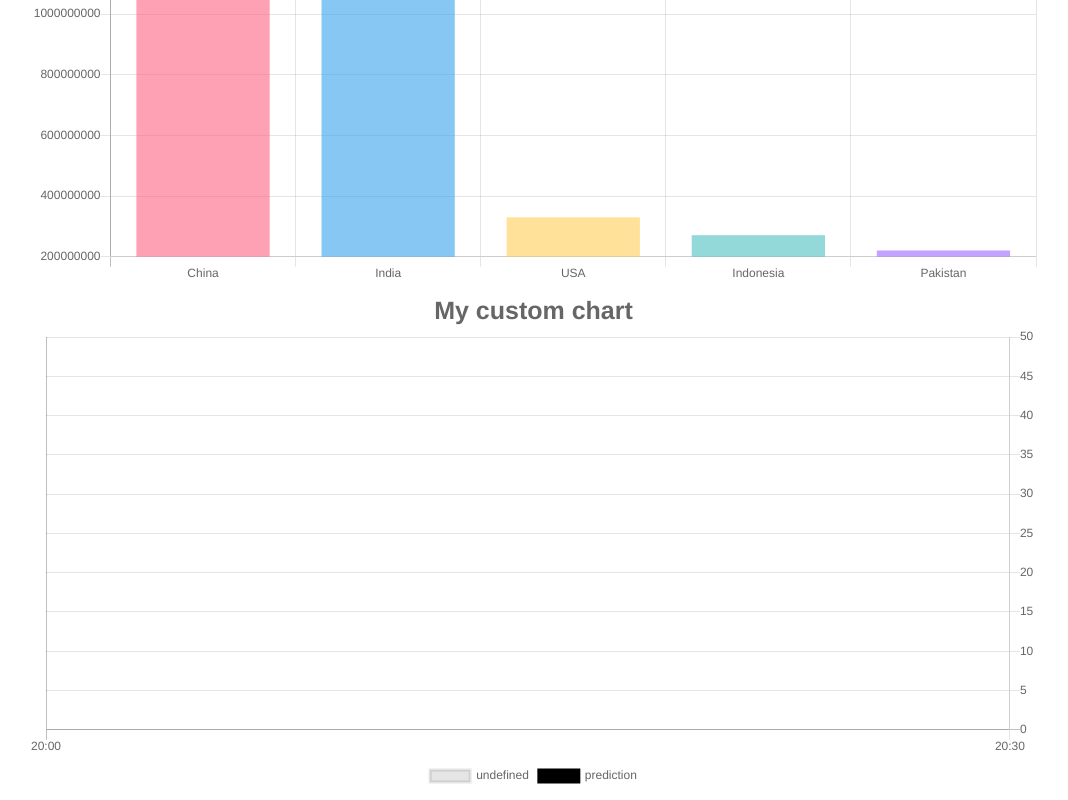
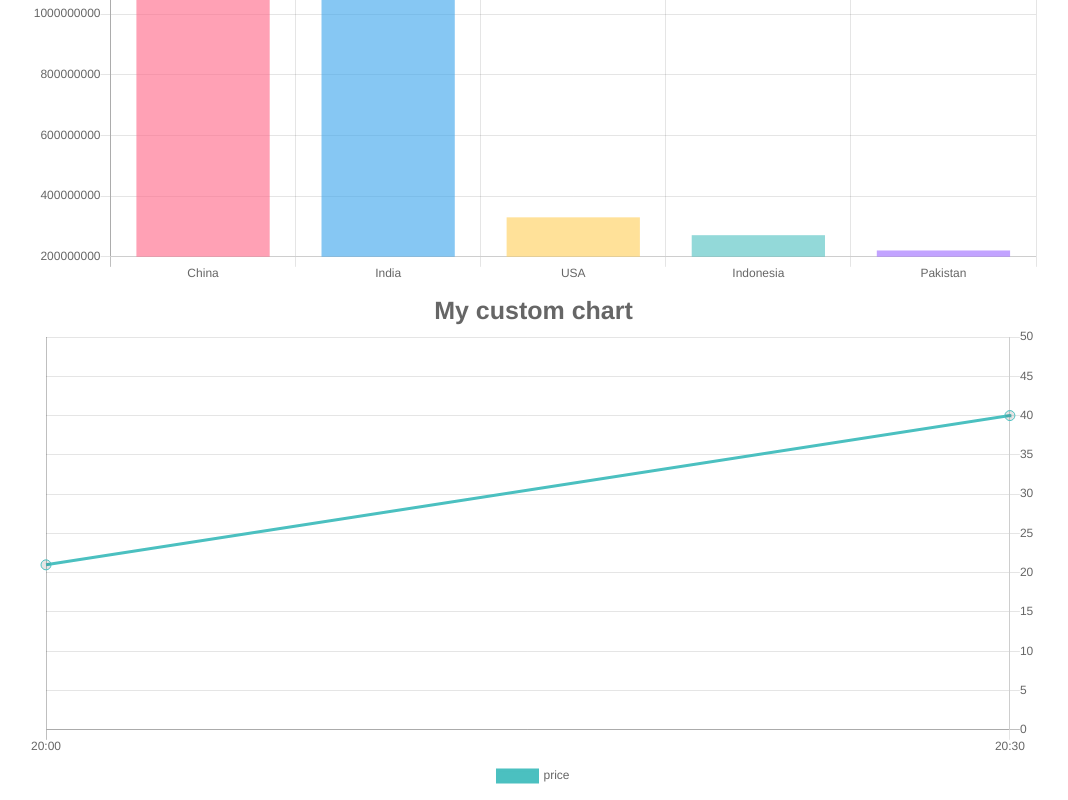
Before and after one commit to marzouk2002/explore-Chart.js, a React (Create React App) app: page / in a window 1280 px wide. Shown: the part 226-1026 px from the top of the page, without its empty margins (107-1175 px from the left). Built offline with nearby package versions, Linux system fonts and the light colour scheme.

Commit message:
setup for the first test with pred data

```diff
--- a/src/MyChart.js
+++ b/src/MyChart.js
@@ -56,7 +56,7 @@ function MyChart({scale}) {
 
     return (
         <>
-            <LineChart dataset={[{
+            <LineChart dataset={{
                           label: 'price',
                           data: data,
                           fill: false,
@@ -64,7 +64,7 @@ function MyChart({scale}) {
                           radius: 5,
                           tension: 0,
                           animations: null
-                        }]} labels={labels} vuePred={vuePred} predLabel={predLabel} predictions={predictions}/>
+                        }} labels={labels} vuePred={vuePred} predLabel={predLabel} predictions={predictions}/>
         </>
     )
 }
--- a/src/components/LineChart.js
+++ b/src/components/LineChart.js
@@ -2,12 +2,21 @@ import React, { useEffect, useState } from 'react'
 import { Line } from 'react-chartjs-2'
 
 function LineChart({ dataset, labels, vuePred, predLabel, predictions }) {
-    const [ usedData, setUseData ] = useState(dataset)
+    const [ usedData, setUseData ] = useState([dataset])
     const [ usedLabels, setUseLabels ] = useState([...labels])
 
     useEffect(() => {
         if(vuePred) {
-
+            setUseLabels([...labels, ...predLabel])
+            const origData = dataset.data
+            const origLength = origData.length
+            setUseData([dataset, {
+                  label:'prediction',
+                  data:[ ...Array(origLength-1).fill(null), origData[origLength-1], ...predictions ],
+                  fill: false,
+                  borderColor: 'black',
+                  tension: 0
+                }])
         }
     }, [vuePred])
 
@@ -16,16 +25,9 @@ function LineChart({ dataset, labels, vuePred, predLabel, predictions }) {
             <Line
                 data={{
                     labels: usedLabels,
-                    datasets:[
-                        dataset,
-                        {
-                          label:'prediction',
-                          data:[ null, null, null, null],
-                          fill: false,
-                          borderColor: 'black',
-                          tension: 0
-                        }
-                    ]
+                    datasets:
+                        usedData
+
                 }}
                 options={{
                     responsive: true,
```
